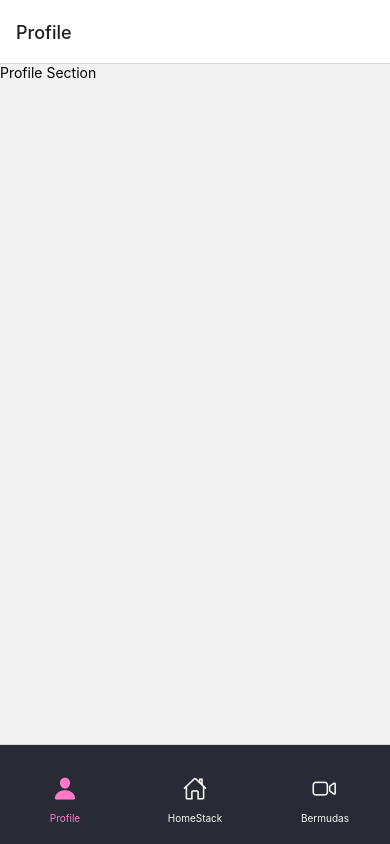
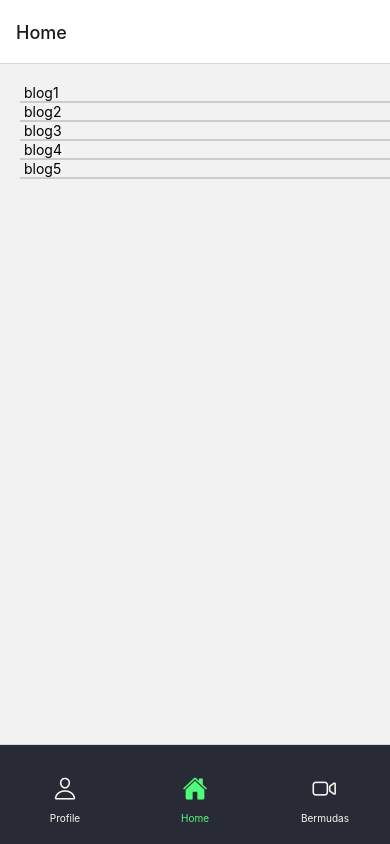
Before and after one commit to WildCodeSchool/2209-wns-rivest-groupe3-mobile, a React Native app: screen /Home in a window 390 px wide. Built offline with nearby package versions, Linux system fonts and the light colour scheme.

Commit message:
[e09-t02] init mobile front - working but still some types errors

```diff
--- a/src/navigation/HomeStack.tsx
+++ b/src/navigation/HomeStack.tsx
@@ -3,7 +3,7 @@ import { createNativeStackNavigator } from "@react-navigation/native-stack";
 import { HomeStackNavigatorParamList } from "./types";
 
 import HomeScreen from "../screens/HomeScreen";
-import DetailsScreen from "../screens/BlogScreen";
+import BlogScreen from "../screens/BlogScreen";
 
 const HomeStack = createNativeStackNavigator<HomeStackNavigatorParamList>();
 
@@ -11,7 +11,7 @@ const HomeStackNavigator = () => {
     return (
         <HomeStack.Navigator>
             <HomeStack.Screen name="Home" component={HomeScreen} />
-            <HomeStack.Screen name="Blog" component={DetailsScreen} />
+            <HomeStack.Screen name="Blog" component={BlogScreen} />
         </HomeStack.Navigator>
     );
 };
--- a/src/navigation/Tabs.tsx
+++ b/src/navigation/Tabs.tsx
@@ -23,24 +23,22 @@ const BottomTabs = () => {
 
                     if (route.name === "Profile") {
                         iconName = focused ? "person" : "person-outline";
-                    } else if (route.name === "HomeStack") {
+                    } else if (route.name === "Home") {
                         iconName = focused ? "home" : "home-outline";
                     } else if (route.name === "Bermudas") {
-                        iconName = focused
-                            ? "videocam"
-                            : "videocam-outline";
+                        iconName = focused ? "videocam" : "videocam-outline";
                     }
                     return (
                         <Ionicons name={iconName} size={size} color={color} />
                     );
                 },
-                tabBarActiveTintColor: "#ff79c6",
+                tabBarActiveTintColor: "#50fa7b",
                 tabBarInactiveTintColor: "#f8f8f2",
             })}
         >
             <Tab.Screen name="Profile" component={ProfileScreen} />
             <Tab.Screen
-                name="HomeStack"
+                name="Home"
                 component={HomeStackNavigator}
                 options={{ headerShown: false }}
             />
--- a/src/navigation/types.tsx
+++ b/src/navigation/types.tsx
@@ -13,13 +13,13 @@ export type HomeScreenNavigationProp = NativeStackNavigationProp<
     "Blog"
 >;
 
-export type DetailsScreenRouteProp = RouteProp<
+export type BlogScreenRouteProp = RouteProp<
     HomeStackNavigatorParamList,
     "Blog"
 >;
 
 export type BottomTabNavigatorParamList = {
     Home: HomeStackNavigatorParamList;
-    Feed: undefined;
-    Settings: undefined;
+    Bermudas: undefined;
+    Profile: undefined;
 };
--- a/src/screens/BlogScreen.tsx
+++ b/src/screens/BlogScreen.tsx
@@ -4,7 +4,7 @@ import { DetailsScreenRouteProp } from "../navigation/types";
 
 const BlogScreen = () => {
     const route = useRoute<DetailsScreenRouteProp>();
-    const name:String = route.params;
+    const name = route.params;
 
     return (
         <View style={styles.container}>
```
